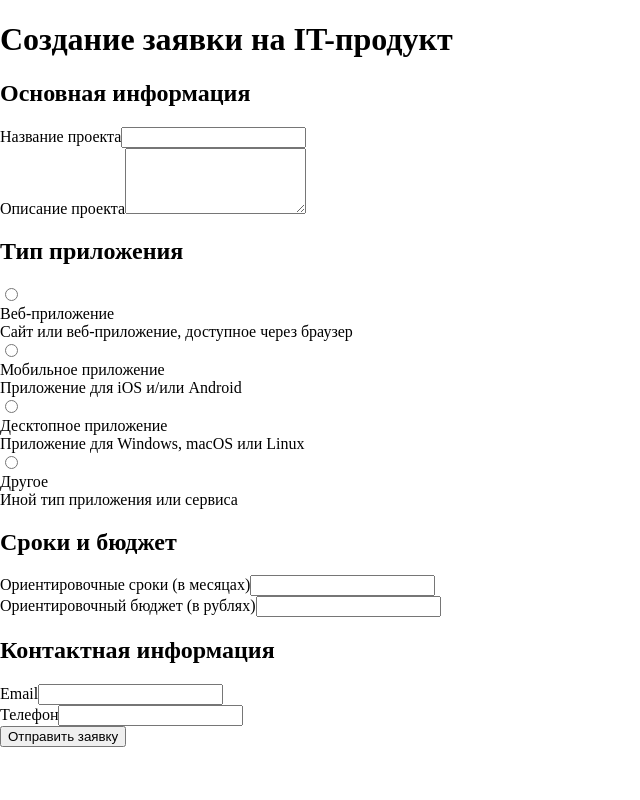
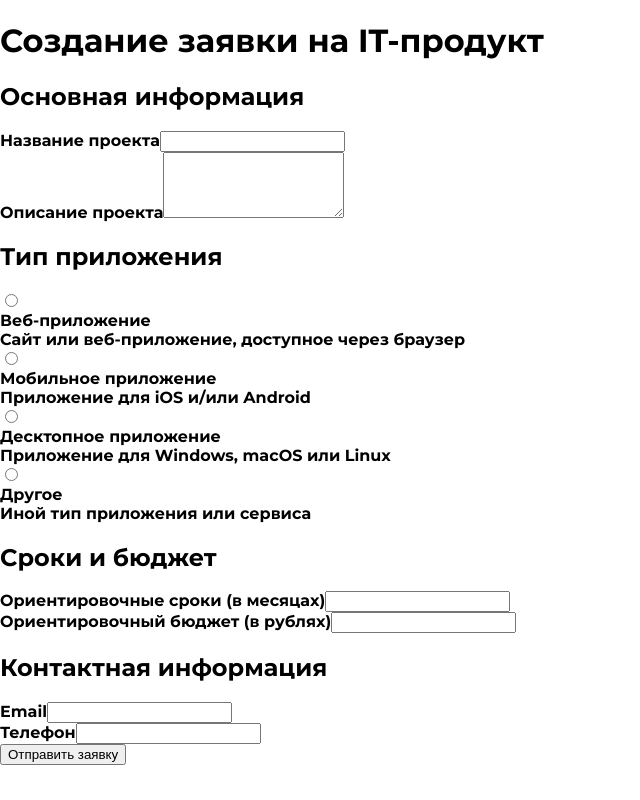
Before and after one commit to Rend-y/hacaton-2025, a Vue app in the folder Frontend/: page / in a window 1280 px wide. Shown: the whole page, without its empty margins (0-640 px from the left). Built offline with nearby package versions, Linux system fonts and the light colour scheme; the HTML template or start-up script is replaced by a standard one.

Commit message:
Добавлен импорт шрифта Montserrat и изменено свойство font-family для body в компоненте App.vue для улучшения визуального восприятия.

```diff
--- a/Frontend/src/App.vue
+++ b/Frontend/src/App.vue
@@ -9,7 +9,10 @@
 </template>
 
 <style>
+@import url('https://fonts.googleapis.com/css2?family=Montserrat:wght@700;900&display=swap');
+
 body {
+  font-family: 'Montserrat', Arial, sans-serif;
   margin: 0;
   padding: 0;
   overflow-x: hidden;
```
